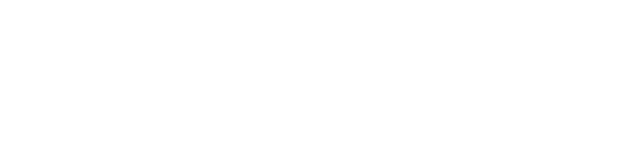
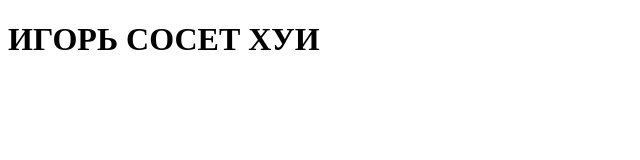
Before and after one commit to H1lp0p/ProgramSite, a plain HTML site: page index.html in a window 1280 px wide. Shown: the whole page, without its empty margins (0-640 px from the left). Drawn offline with Linux system fonts and the light colour scheme.

Commit message:
Написал правду

```diff
--- a/index.html
+++ b/index.html
@@ -2,9 +2,11 @@
 <html lang="en">
 <head>
     <meta charset="UTF-8">
-    <title>А</title>
+    <title>Игорь</title>
 </head>
 <body>
 
+<h1>ИГОРЬ СОСЕТ ХУИ</h1>
+
 </body>
 </html>
```
